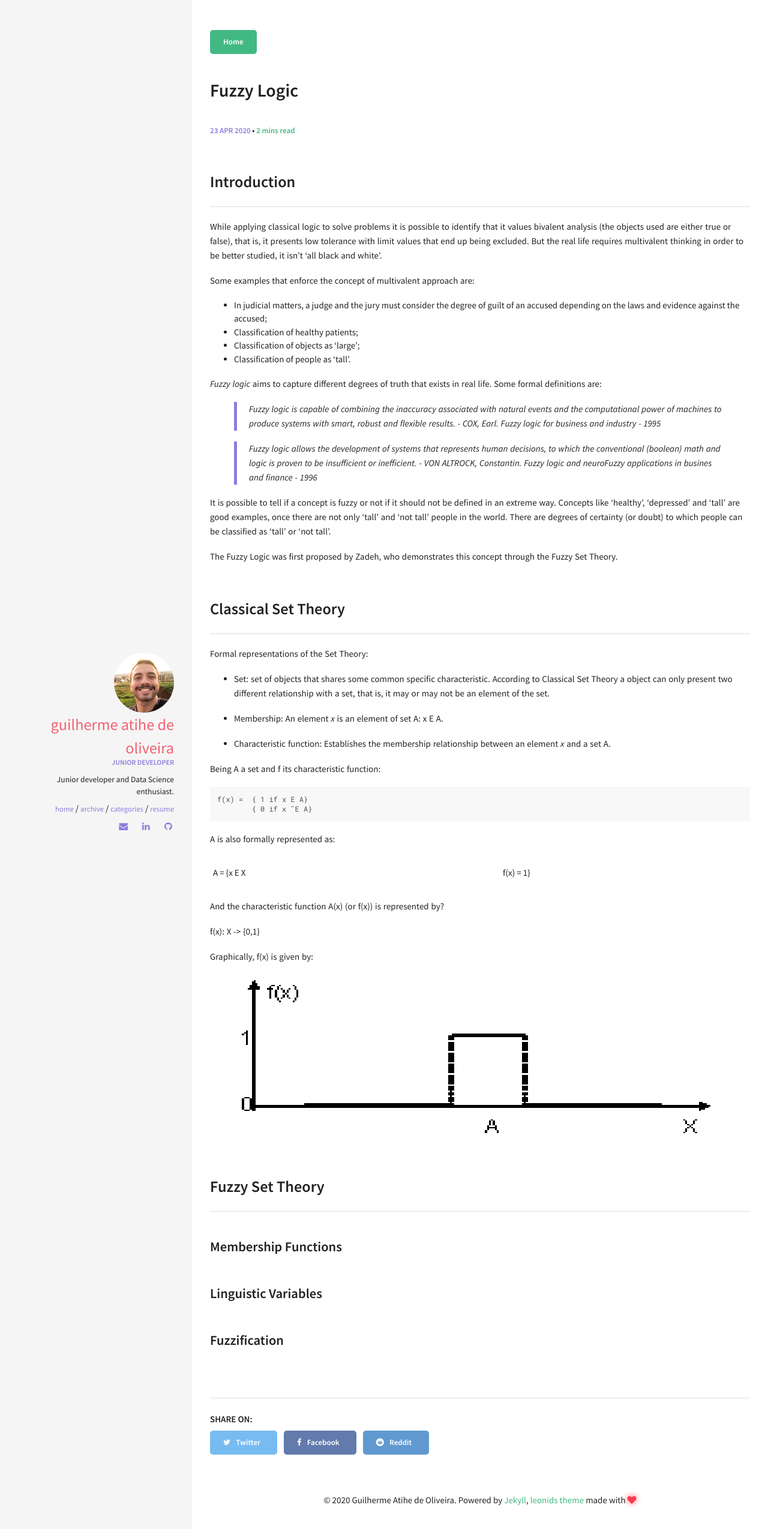
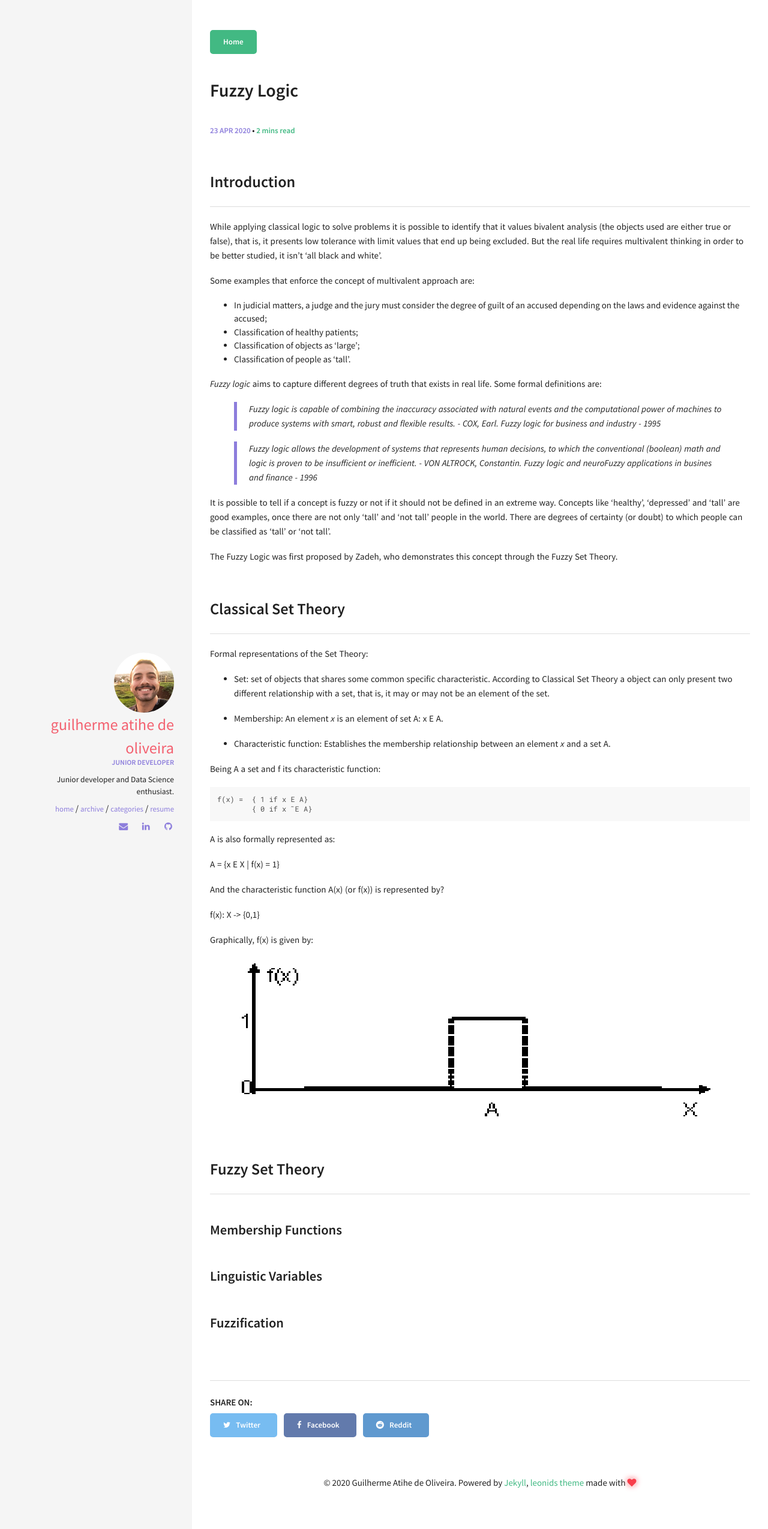
Before and after one commit to gatihe/guiati9.dev, a Jekyll site: the page built from _posts/2020-04-23-fuzzy_logic.md, in a window 1280 px wide. Shown: the top 2549 px of the page at 60% size. Built offline with Jekyll 4.4.1, drawn with Linux system fonts in a browser that asks for light colours.

````diff
--- a/_posts/2020-04-23-fuzzy_logic.md
+++ b/_posts/2020-04-23-fuzzy_logic.md
@@ -43,7 +43,7 @@ f(x) =  { 1 if x E A}
 ```
 A is also formally represented as:
 
-A = {x E X | f(x) = 1}
+A = {x E X \| f(x) = 1}
 
 And the characteristic function A(x) (or f(x)) is represented by?
 
@@ -53,6 +53,8 @@ Graphically, f(x) is given by:
 
 ![f(x) Graph](/img/posts_img/fxgraph.png)
 
+
+
 ## Fuzzy Set Theory
 
 ### Membership Functions
````
